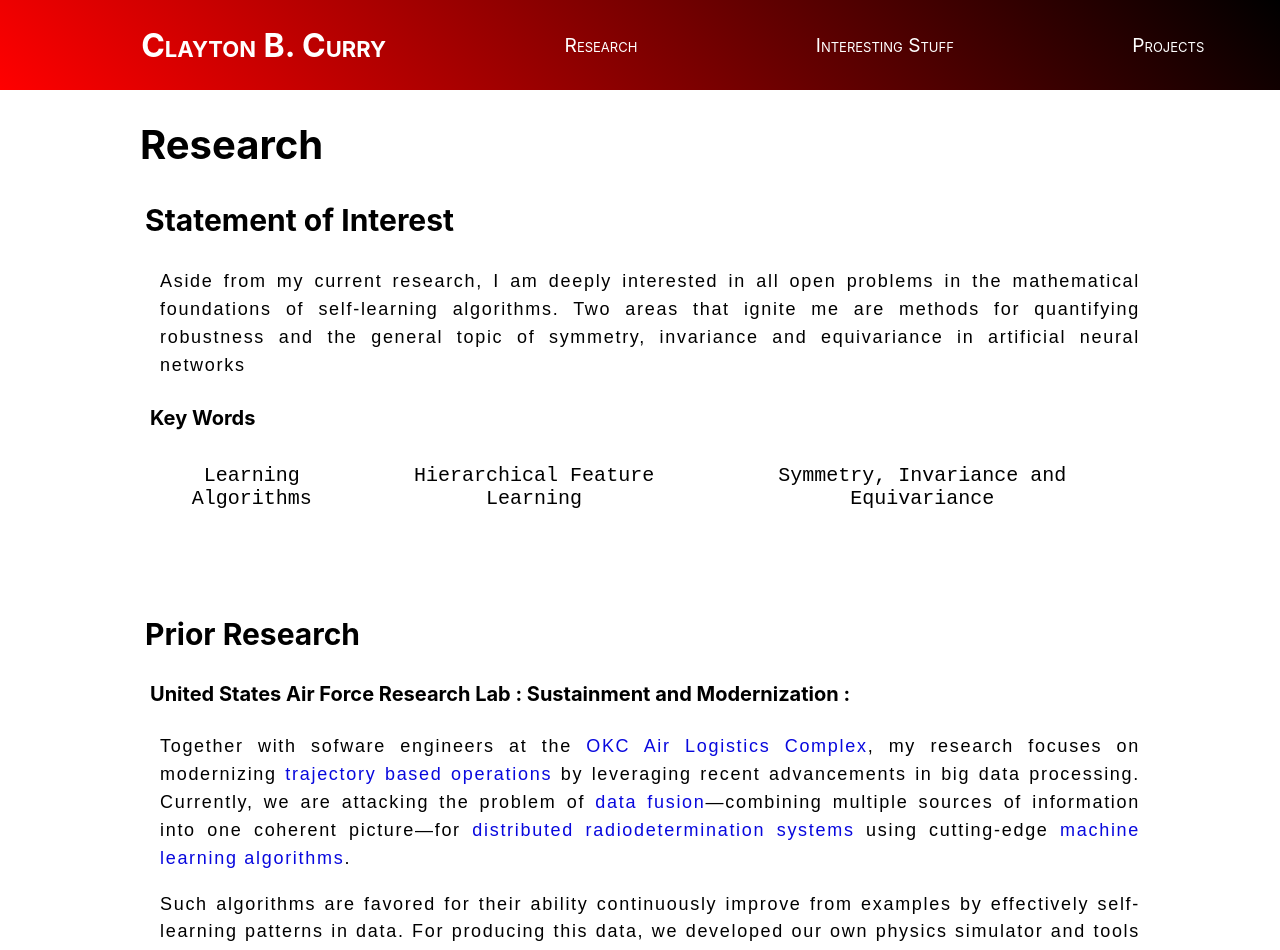
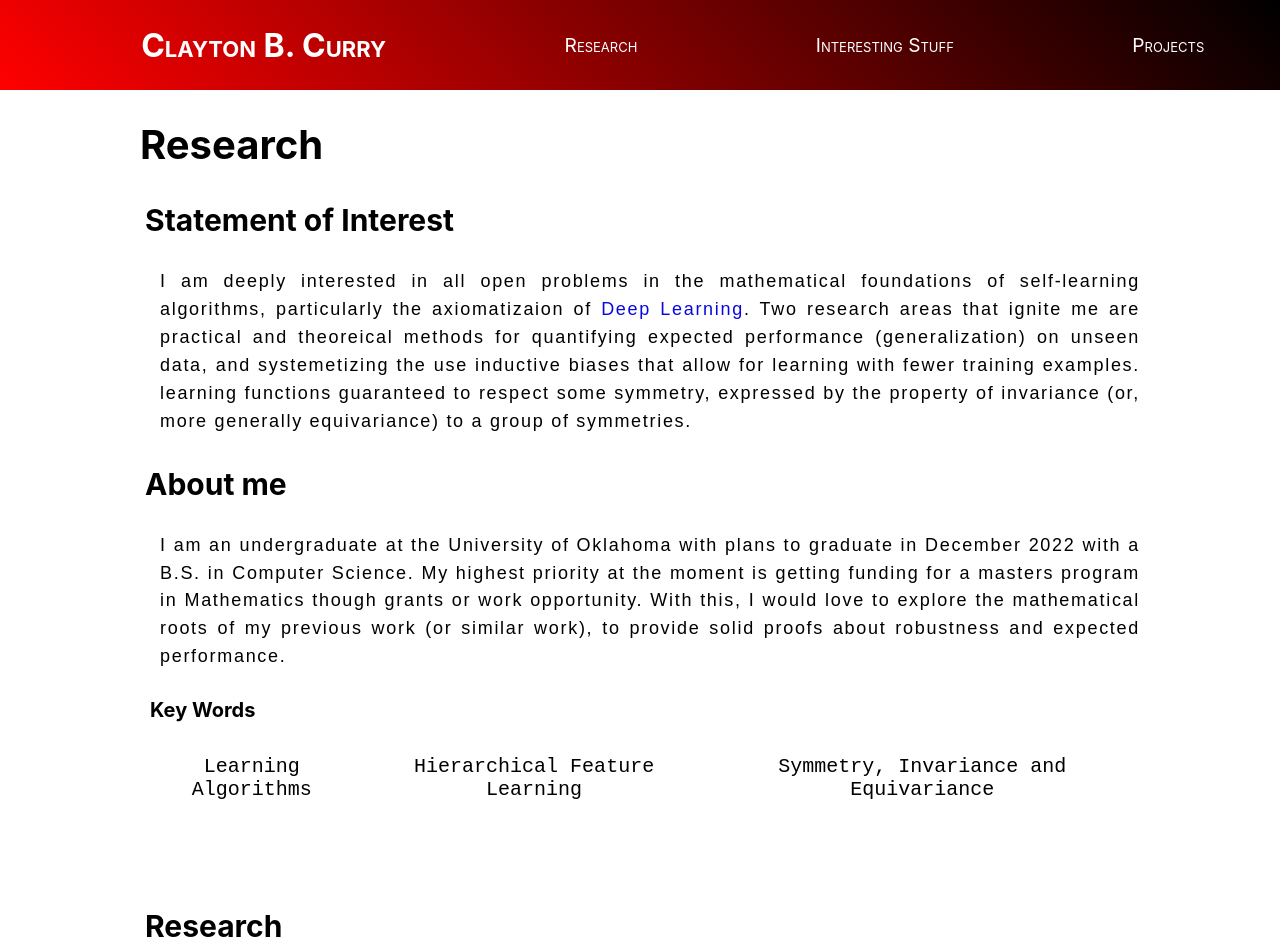
Before and after one commit to clay-curry/Website, a React (Create React App) app: page /research in a window 1280 px wide. Shown: the top 950 px of the page. Built offline with nearby package versions, Linux system fonts and the light colour scheme.

Commit message:
updates to research and homepage

```diff
--- a/src/pages/Home.tsx
+++ b/src/pages/Home.tsx
@@ -18,17 +18,11 @@ function AboutMe() {
       <div id='me'><img src={require('../images/Clay_Face.JPG')} alt="Portrait of Clayton Curry" /></div>
 
       <p>
-      Thank you for your interest in my personal portfolio. Here you will find my favorite personal projects, research, and interests.
+      Thank you for your interest in my personal portfolio. Here you will find my favorite research, interests, personal projects.
       </p>
 
       <p>
-        I am an undergraduate at the University of Oklahoma with plans to graduate in December 2022 with a B.S. in Computer Science.
-        My highest priority at the moment is getting funding for a masters or PhD program though grants or work opportunity.
-        With this, I would love to explore the mathematical roots of my previous work (or similar work), to provide solid proofs about robustness and expected performance.
-      </p>
-
-      <p>
-        This website is still very much in progress, and wrapping up two degrees often restricts my ability for web-dev to intermittent bursts of productivity.
+        This website is still very much in progress, and wrapping up what feels like two degrees often restricts my ability for web-dev to intermittent bursts of productivity.
         Feel free to snoop the place.
        </p>
     </div>
--- a/src/pages/Research.tsx
+++ b/src/pages/Research.tsx
@@ -17,10 +17,19 @@ function Statement() {
   return (<Fragment>
       <h3>Statement of Interest</h3>
         <p>
-        Aside from my current research, I am deeply interested in all open problems in the mathematical foundations of self-learning algorithms.
-        Two areas that ignite me are methods for quantifying robustness and the general topic of symmetry, invariance and equivariance in artificial neural networks
+        I am deeply interested in all open problems in the mathematical foundations of self-learning algorithms, particularly the axiomatizaion of <a href="https://www.deeplearningbook.org/">Deep Learning</a>.
+
+        Two research areas that ignite me are practical and theoreical methods for quantifying expected performance (generalization) on unseen data, and systemetizing the use inductive biases that allow for learning with fewer training examples.
+
+        learning functions guaranteed to respect some symmetry, expressed by the property of invariance (or, more generally equivariance) to a group of symmetries.
         </p>
 
+      <h3>About me</h3>
+      <p>
+        I am an undergraduate at the University of Oklahoma with plans to graduate in December 2022 with a B.S. in Computer Science.
+        My highest priority at the moment is getting funding for a masters program in Mathematics though grants or work opportunity.
+        With this, I would love to explore the mathematical roots of my previous work (or similar work), to provide solid proofs about robustness and expected performance.
+      </p>
       <h4>Key Words</h4>
 
       <div className='keywords'>
@@ -34,17 +43,16 @@ function Statement() {
 }
 function Work() {
   return (<Fragment>
-      <h3>Prior Research</h3>
-      <h4>United States Air Force Research Lab : Sustainment and Modernization : </h4>
-        <p>Together with sofware engineers at the <a href="https://www.ou.edu/oadii/news-events/2022/ou-oc-alc-strengthen-partnership-with-cooperative-research-and-development-agreement">OKC Air Logistics Complex</a>, my research focuses on modernizing <a href="https://www.faa.gov/air_traffic/technology/tbo/">trajectory based operations</a> by leveraging recent advancements in big data processing.
-        Currently, we are attacking the problem of <a href="https://en.wikipedia.org/wiki/Data_fusion">data fusion</a>&#8212;combining multiple sources of information into one coherent picture&#8212;for <a href="https://en.wikipedia.org/wiki/Radiodetermination">distributed radiodetermination systems</a> using cutting-edge <a href="https://storage.googleapis.com/clayc-storage/ml.pdf">machine learning algorithms</a>.
+      <h3>Research</h3>
+      <h4>United States <a href="https://www.ou.edu/oadii/news-events/2022/ou-oc-alc-strengthen-partnership-with-cooperative-research-and-development-agreement">OKC Air Logistics Complex</a> : Sustainment and Modernization : </h4>
+        <p>
+          With sofware engineers at the OKC ALC, I helped with various tasks related to modernizing <a href="https://www.faa.gov/air_traffic/technology/tbo/">multisource-multitarget information fusion</a>, employing a class of algorithms and tools collectively known as "deep learning."
+
+          Such algorithms are favored for their ability continuously improve from examples by effectively self-learning patterns in data.
+          For producing this data, we developed our own physics simulator (I had little role in making this) and we created data-scraping tools capable of storing millions of <a href="https://www.faa.gov/nextgen/programs/adsb/">ADS-B messages</a> (this was my baby).
+          Our work touched some of the most important areas in deep learning, including interpretability (explanation generation), human-computer interaction (quantifying uncertainty), extracting information from sequential data, robustness, and learning under noise and class imbalance (recognizing uncommon aircraft types).
         </p>
 
-        <p>
-        Such algorithms are favored for their ability continuously improve from examples by effectively self-learning patterns in data.
-        For producing this data, we developed our own physics simulator and tools for aggregating histoical position data in the form of millions of <a href="https://www.faa.gov/nextgen/programs/adsb/">ADS-B messages</a>, equipped in every aircraft.
-        Some open theoretical problems most important to our work are interpretability for sequential data, robustness, and learning under noise and class imbalance.
-        </p>
 
 
   </Fragment>);
```
